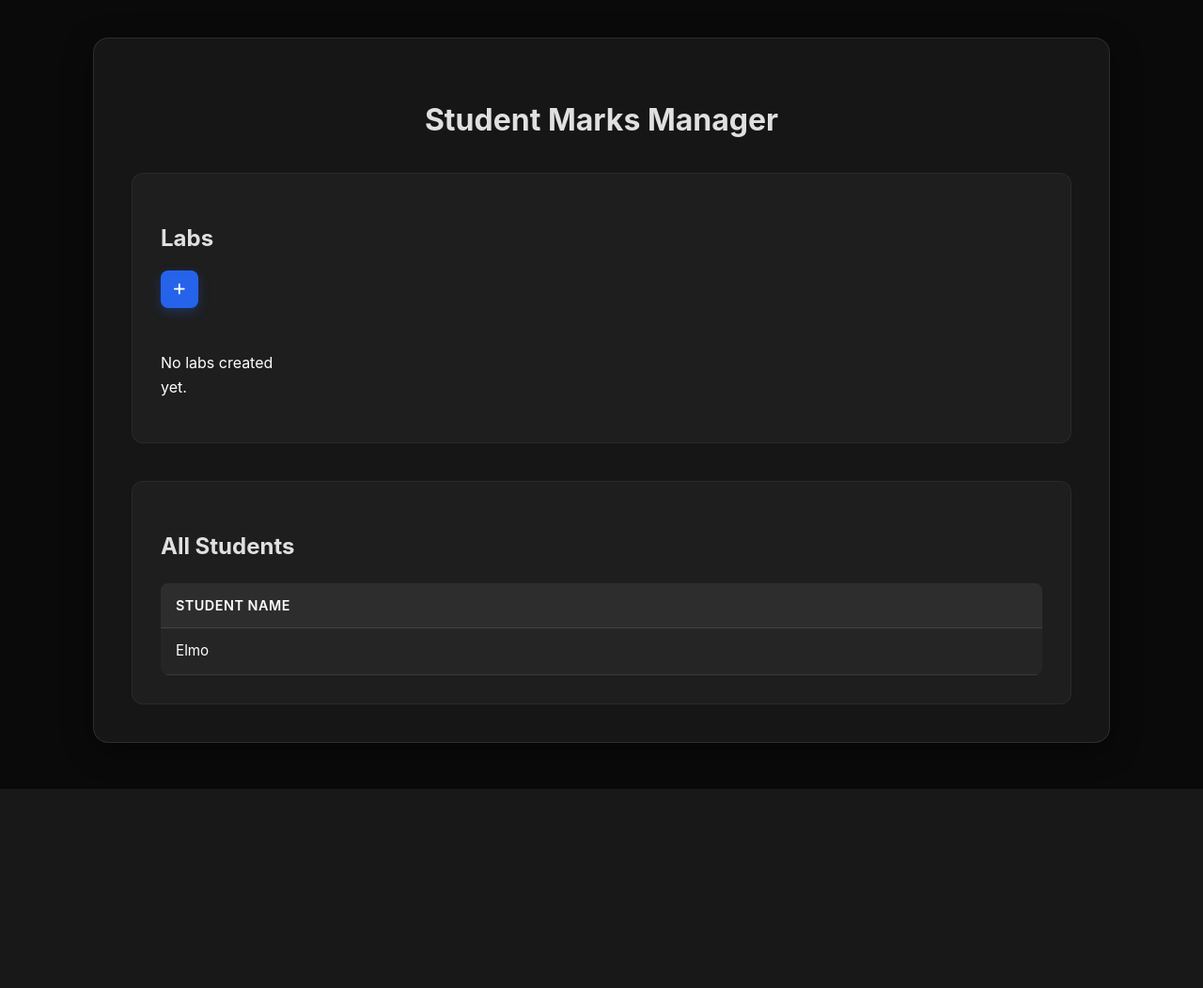
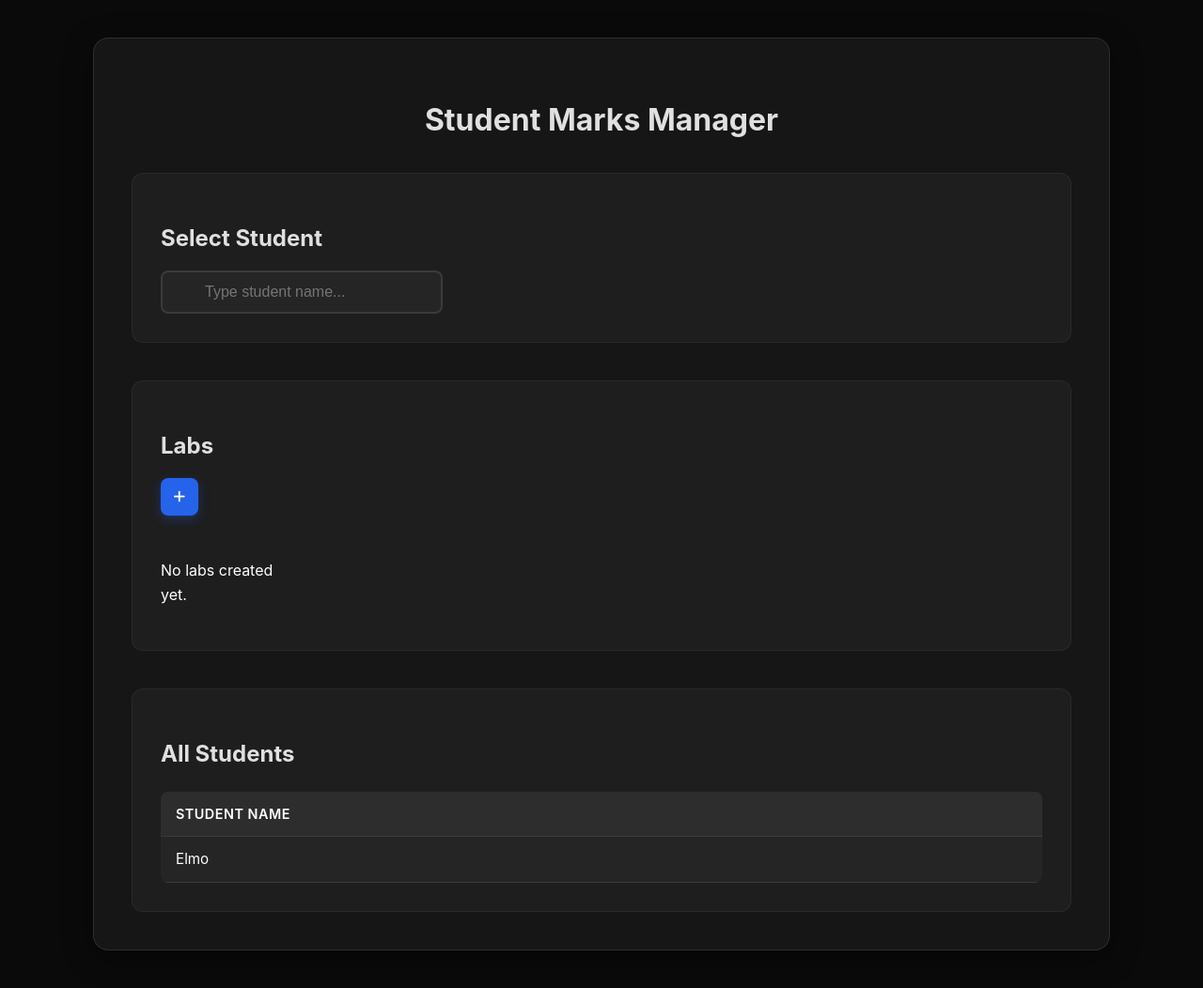
Before and after one commit to MohammadLab/student-marking-manager, a Flask app: page / in a window 1280 px wide. Shown: the whole page at 94% size. Before the commit the page ends 840 px from the top, so only its background shows below. Run offline with Flask 3, Linux system fonts and the light colour scheme; data that the repository does not hold is empty.

Commit message:
feat: Add student search dropdown with new student creation option

```diff
--- a/app.py
+++ b/app.py
@@ -15,6 +15,19 @@ if not os.path.exists('labs.csv'):
 @app.route('/')
 def index():
     return render_template('index.html')
+
+@app.route('/api/students', methods=['POST'])
+def create_student():
+    data = request.json
+    students_df = pd.read_csv('students.csv')
+
+    if data['name'] in students_df['name'].values:
+        return jsonify({"status": "error", "message": "Student already exists"}), 400
+
+    new_student = pd.DataFrame([{'name': data['name']}])
+    students_df = pd.concat([students_df, new_student], ignore_index=True)
+    students_df.to_csv('students.csv', index=False)
+    return jsonify({"status": "success"})
 
 
 @app.route('/api/add_mark', methods=['POST'])
--- a/static/style.css
+++ b/static/style.css
@@ -17,6 +17,25 @@ body {
     box-shadow: 0 8px 32px rgba(0, 0, 0, 0.4);
     backdrop-filter: blur(10px);
     border: 1px solid rgba(255, 255, 255, 0.1);
+}
+
+.student-search-section {
+    margin-bottom: 40px;
+    padding: 30px;
+    background-color: #1e1e1e;
+    border-radius: 12px;
+    border: 1px solid rgba(255, 255, 255, 0.05);
+}
+
+.search-container {
+    display: flex;
+    gap: 15px;
+    align-items: center;
+}
+
+#studentSearch {
+    flex: 1;
+    max-width: 300px;
 }
 
 .labs-section {
--- a/templates/index.html
+++ b/templates/index.html
@@ -10,6 +10,15 @@
 <body>
     <div class="container">
         <h1>Student Marks Manager</h1>
+
+        <div class="student-search-section">
+            <h2>Select Student</h2>
+            <div class="search-container">
+                <input type="text" id="studentSearch" placeholder="Type student name..." list="studentsList">
+                <datalist id="studentsList"></datalist>
+                <button id="addStudentBtn" style="display: none;" onclick="createStudent()">Add New Student</button>
+            </div>
+        </div>
 
         <div class="labs-section">
             <h2>Labs</h2>
@@ -70,8 +79,64 @@
     </div>
 
     <script>
-        // Load the students table when page loads
-        window.addEventListener('load', loadStudentsTable);
+        // Load the students table and populate student search when page loads
+        window.addEventListener('load', () => {
+            loadStudentsTable();
+            setupStudentSearch();
+        });
+
+        async function setupStudentSearch() {
+            const response = await fetch('/api/all_students_marks');
+            const studentsData = await response.json();
+
+            const datalist = document.getElementById('studentsList');
+            datalist.innerHTML = studentsData.map(student =>
+                `<option value="${student.name}">`
+            ).join('');
+
+            const searchInput = document.getElementById('studentSearch');
+            const addButton = document.getElementById('addStudentBtn');
+
+            searchInput.addEventListener('input', (e) => {
+                const value = e.target.value.trim();
+                const exists = studentsData.some(student =>
+                    student.name.toLowerCase() === value.toLowerCase()
+                );
+
+                addButton.style.display = value && !exists ? 'block' : 'none';
+            });
+        }
+
+        async function createStudent() {
+            const studentName = document.getElementById('studentSearch').value.trim();
+
+            if (!studentName) {
+                alert('Please enter a student name');
+                return;
+            }
+
+            const response = await fetch('/api/students', {
+                method: 'POST',
+                headers: {
+                    'Content-Type': 'application/json',
+                },
+                body: JSON.stringify({
+                    name: studentName
+                })
+            });
+
+            if (response.ok) {
+                await Promise.all([
+                    loadStudentsTable(),
+                    setupStudentSearch()
+                ]);
+                document.getElementById('addStudentBtn').style.display = 'none';
+                alert('Student created successfully');
+            } else {
+                const error = await response.json();
+                alert(error.message || 'Failed to create student');
+            }
+        }
 
         async function loadStudentsTable() {
             const [studentsResponse, labsResponse] = await Promise.all([
```
